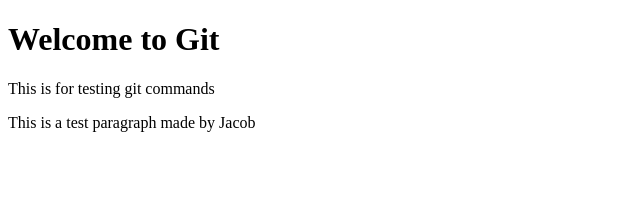
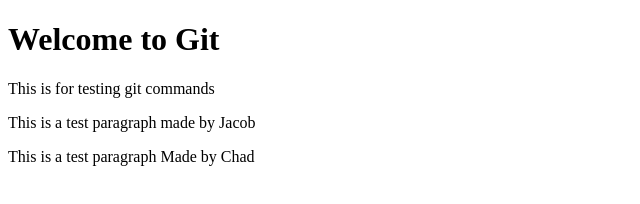
Before and after one commit to MikeCatrone/githubPractice, a plain HTML site: page index.html in a window 1280 px wide. Shown: the whole page, without its empty margins (0-640 px from the left). Drawn offline with Linux system fonts and the light colour scheme.

Commit message:
added paragraph Chad

```diff
--- a/index.html
+++ b/index.html
@@ -9,6 +9,6 @@
     <h1>Welcome to Git</h1>
     <p>This is for testing git commands</p>
     <p>This is a test paragraph made by Jacob</p>
-
+    <p> This is a test paragraph Made by Chad</p>
 </body>
 </html>
```
